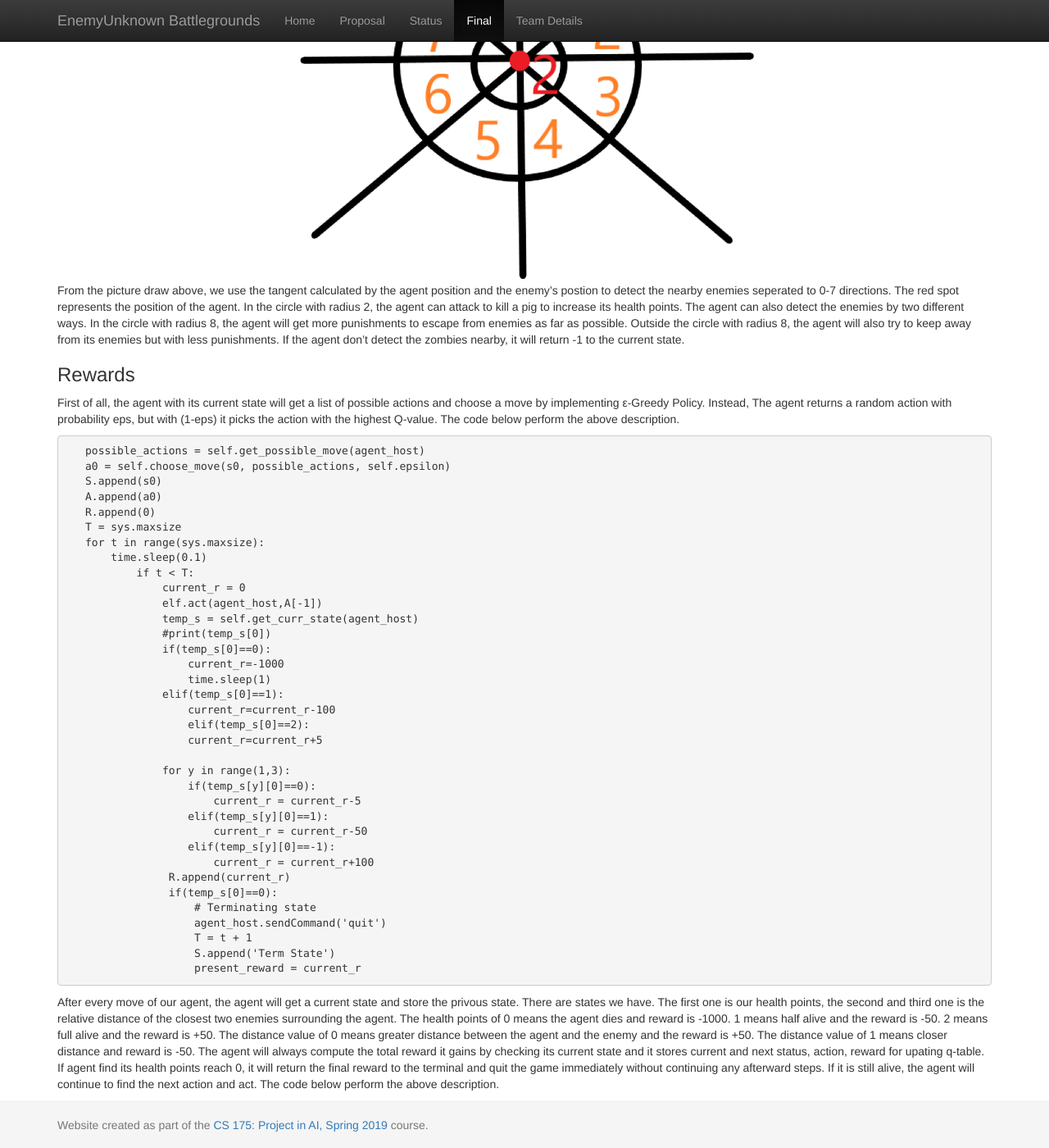
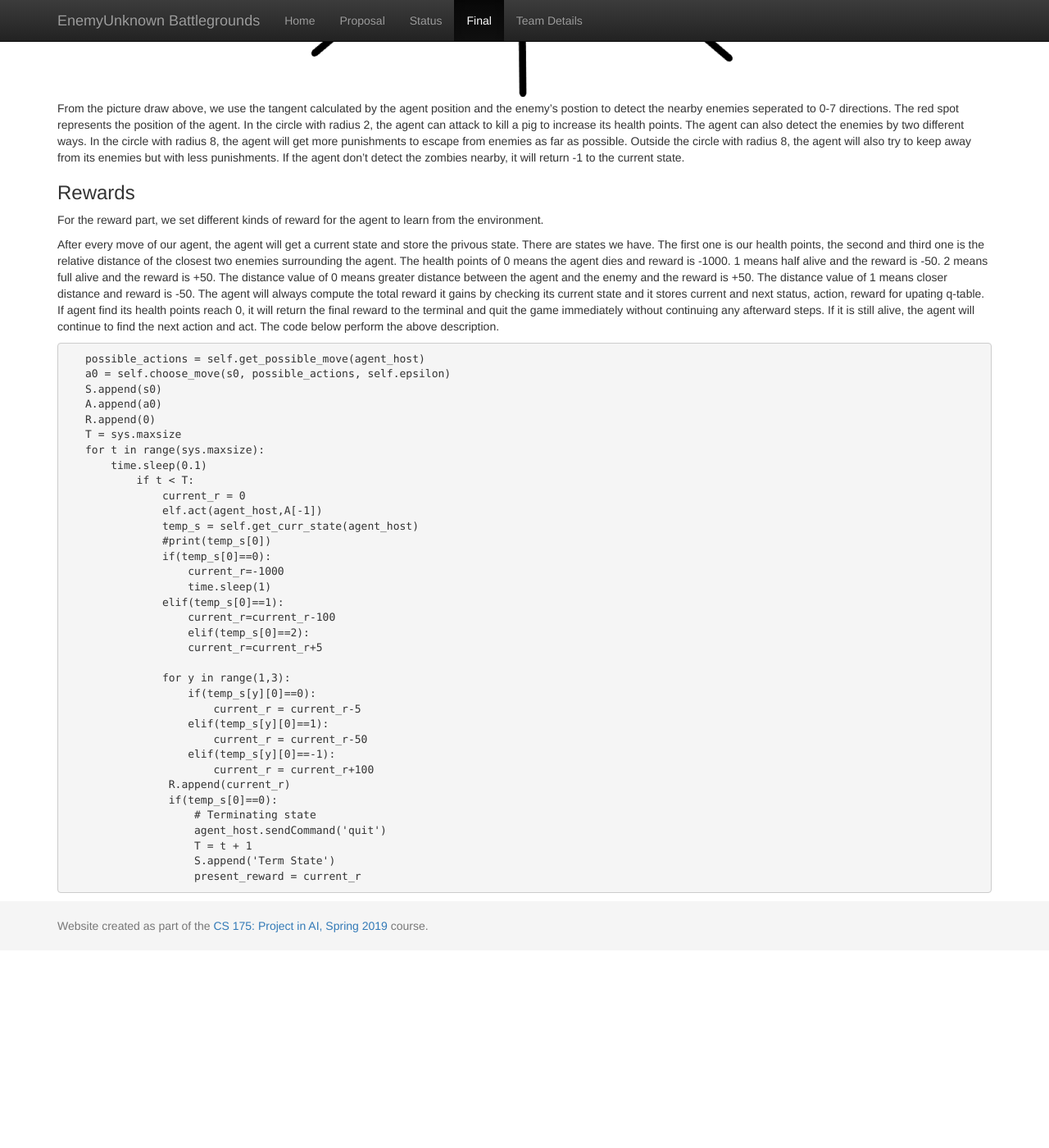
Before and after one commit to chenhaoy1/EnemyUnknown-Battlegrounds, a Jekyll site: the page built from docs/final.md, in a window 1280 px wide and 1400 px high, scrolled down 3603 px. Shown: the whole window at 82% size. Built offline with Jekyll 4.4.1, drawn with Linux system fonts in a browser that asks for light colours; after the commit the page ends 4762 px from its top, so only the background shows below that; some of the changed lines change nothing that is shown; some of the changed text lies outside the part shown.

Commit message:
Update final.md

````diff
--- a/docs/final.md
+++ b/docs/final.md
@@ -86,32 +86,20 @@
 <img src="16.png" width="400"> <img src="17.png" width="400">
 </div>
 
-Below is part of corresponding action code for reference.
+Below is corresponding action pseudocode code for reference.
 ```python
    if(act=='forward'):
-        #print('forward')
-        agent_host.sendCommand("strafe 0")
-        agent_host.sendCommand("move 1")
-        time.sleep(1)
-      elif(act=='backward'):
-        #print('backward')
-        agent_host.sendCommand("strafe 0")
-        agent_host.sendCommand("move -1")
-        time.sleep(0.8)
-      elif(act=='left'):
-        #print('left')
-        agent_host.sendCommand("move 0")
-        agent_host.sendCommand("strafe -1")
-        time.sleep(0.8)
-      elif(act=='right'):
-        #print('right')
-        agent_host.sendCommand("move 0")
-        agent_host.sendCommand("strafe 1")
-        time.sleep(0.8)
-      elif(act == 'stop'):
-        agent_host.sendCommand("move 0")
-        agent_host.sendCommand("strafe 0")
-        time.sleep(0.4)
+        agent moves forward
+   elif(act=='backward'):
+        agent moves backward
+   elif(act=='left'):
+        agent moves left
+   elif(act=='right'):
+        agent moves right
+   elif(act == 'stop'):
+        agent stops
+   elif(act == 'attack'):
+        agent attacks preys
 ```
 
 
@@ -124,7 +112,9 @@
 From the picture draw above, we use the tangent calculated by the agent position and the enemy's postion to detect the nearby enemies seperated to 0-7 directions. The red spot represents the position of the agent. In the circle with radius 2, the agent can attack to kill a pig to increase its health points. The agent can also detect the enemies by two different ways. In the circle with radius 8, the agent will get more punishments to escape from enemies as far as possible. Outside the circle with radius 8, the agent will also try to keep away from its enemies but with less punishments. If the agent don't detect the zombies nearby, it will return -1 to the current state.
 
 ### Rewards
-First of all, the agent with its current state will get a list of possible actions and choose a move by implementing ε-Greedy Policy. Instead, The agent returns a random action with probability eps, but with (1-eps) it picks the action with the highest Q-value. The code below perform the above description.
+For the reward part, we set different kinds of reward for the agent to learn from the environment.
+
+After every move of our agent, the agent will get a current state and store the privous state. There are states we have. The first one is our health points, the second and third one is the relative distance of the closest two enemies surrounding the agent. The health points of 0 means the agent dies and reward is -1000. 1 means half alive and the reward is -50. 2 means full alive and the reward is +50. The distance value of 0 means greater distance between the agent and the enemy and the reward is +50. The distance value of 1 means closer distance and reward is -50. The agent will always compute the total reward it gains by checking its current state and it stores current and next status, action, reward for upating q-table. If agent find its health points reach 0, it will return the final reward to the terminal and quit the game immediately without continuing any afterward steps. If it is still alive, the agent will continue to find the next action and act. The code below perform the above description.
 
 ```python
    possible_actions = self.get_possible_move(agent_host)
@@ -163,4 +153,3 @@
                     S.append('Term State')
                     present_reward = current_r
 ```
-After every move of our agent, the agent will get a current state and store the privous state. There are states we have. The first one is our health points, the second and third one is the relative distance of the closest two enemies surrounding the agent. The health points of 0 means the agent dies and reward is -1000. 1 means half alive and the reward is -50. 2 means full alive and the reward is +50. The distance value of 0 means greater distance between the agent and the enemy and the reward is +50. The distance value of 1 means closer distance and reward is -50. The agent will always compute the total reward it gains by checking its current state and it stores current and next status, action, reward for upating q-table. If agent find its health points reach 0, it will return the final reward to the terminal and quit the game immediately without continuing any afterward steps. If it is still alive, the agent will continue to find the next action and act. The code below perform the above description.
````
